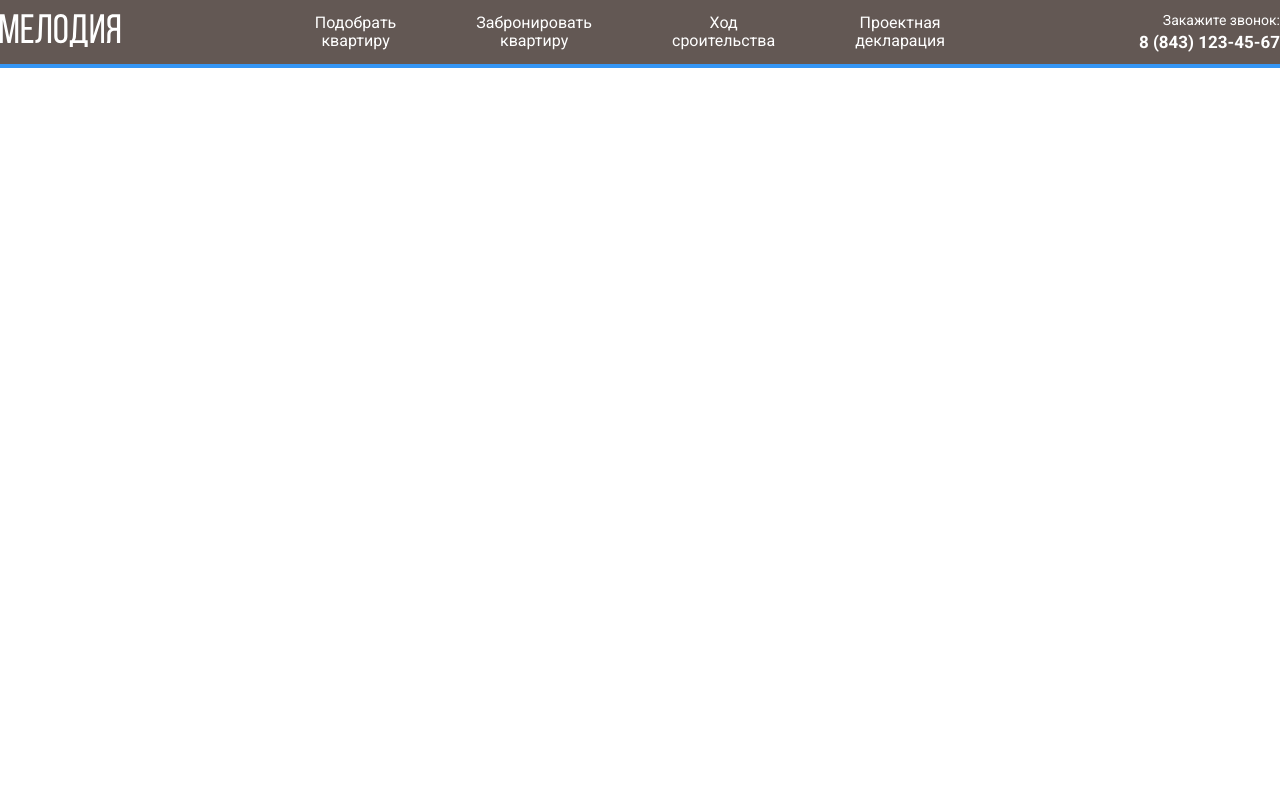
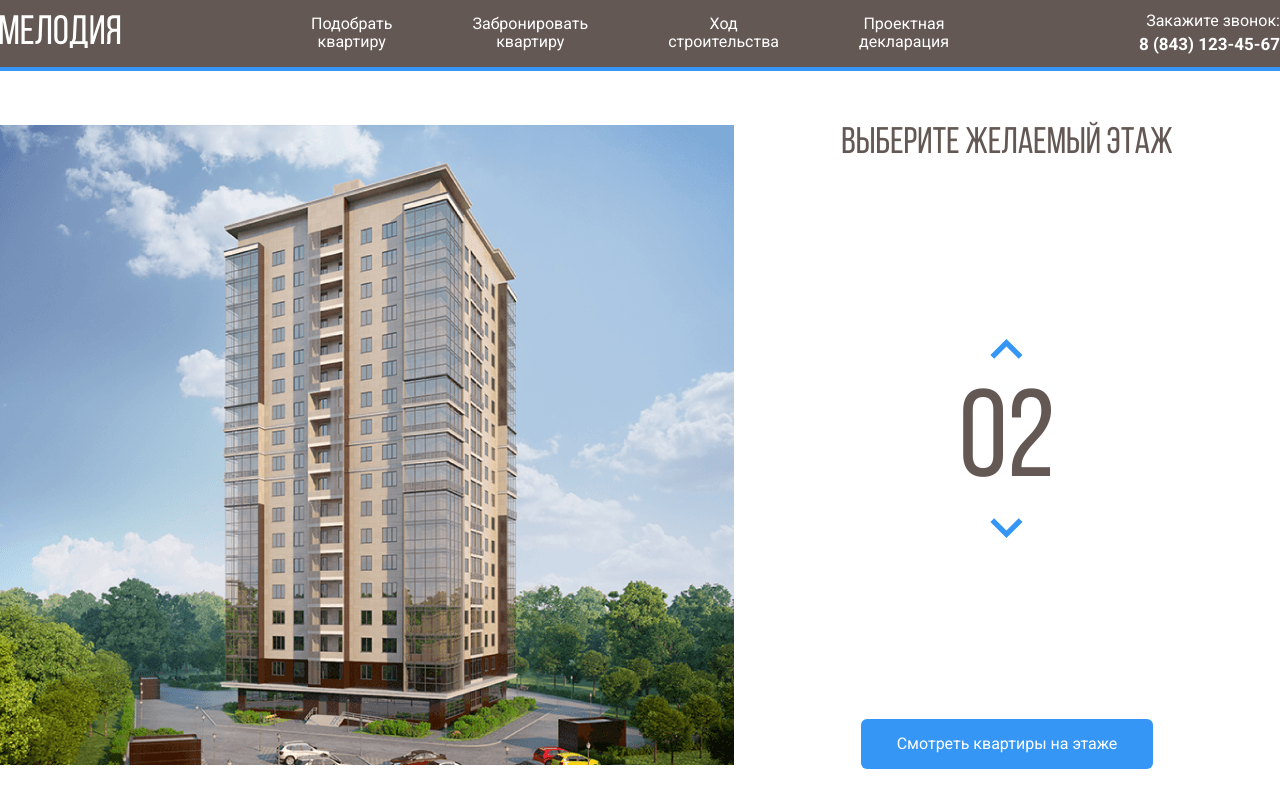
Before and after one commit to EgorShizo/melody, a plain HTML site: page index.html in a window 1280 px wide. Drawn offline with Linux system fonts and the light colour scheme.

Commit message:
Add files via upload

```diff
--- a/css/style.css
+++ b/css/style.css
@@ -1,61 +1,114 @@
-*{
+@font-face {
+    font-family: 'Bebas Neue';
+    src: url('../fonts/BebasNeueRegular.woff2') format('woff2'),
+        url('../fonts/BebasNeueRegular.woff') format('woff');
+    font-weight: normal;
+    font-style: normal;
+    font-display: swap;
+}
+* {
   box-sizing: border-box;
 }
-
-body{
-    font-family: 'Roboto', sans-serif;
+body {
+  font-family: "Roboto", sans-serif;
 }
-
-.header{
+.header {
   background-color: #635854;
   padding-top: 12px;
   padding-bottom: 12px;
   border-bottom: 4px solid #3596F5;
 }
-
-.navbar{
-    max-width: 1280px;
+.navbar {
+  width: 1280px;
   margin: auto;
-    display: flex;
-    justify-content: space-between;
+  display: flex; /* сделали блок гибким */
+  justify-content: space-between; /* расставили элементы по краям */
   align-items: center;
 }
-
-.navbar-menu{
+.navbar-menu {
   margin: 0;
   padding: 0;
   list-style: none;
   display: flex;
   text-align: center;
 }
-
-.navbar-item{
+.navbar-item {
   margin-left: 40px;
   margin-right: 40px;
 }
-
-.navbar-link{
+.navbar-link {
   text-decoration: none;
   color: #fff;
 }
-
-.navbar-contacts{
+.navbar-contacts {
   text-align: right;
 }
-
-.navbar-text{
+.navbar-text {
   display: block;
   color: #fff;
   margin-bottom: 4px;
-    font-size: 14px;
-    line-height: 16px;
 }
-
-.navbar-phone{
+.navbar-phone {
   font-weight: 700;
   font-size: 17px;
   line-height: 20px;
   text-decoration: none;
   color: #fff;
-
 }
+.main {
+  display: flex;
+  max-width: 1280px;
+  margin: auto;
+  padding-top: 54px;
+}
+.main-info {
+  flex-grow: 1;
+  text-align: center;
+  display: flex;
+  flex-direction: column;
+  align-items: center;
+  justify-content: space-between;
+}
+.home-image path{
+  opacity: 0;
+}
+.home-image path:hover{
+  opacity: 1;
+  cursor: pointer;
+}
+.counter-group {
+  display: flex;
+  flex-direction: column;
+  align-items: center;
+}
+.counter-button {
+  cursor: pointer;
+  background-color: #fff;
+  bordeR: none;
+  bottom: none;
+}
+.counter-arrow-down {
+  transform: rotateX(180deg);
+}
+.main-title {
+  margin: 0;
+  font-family: "Bebas Neue", sans-serif;
+  font-weight: normal;
+  font-size: 37px;
+  line-height: 37px;
+  color: #635854;
+}
+.counter {
+  font-family: "Bebas Neue", sans-serif;
+  color: #635854;
+  font-size: 124px;
+  margin-top: 10px;
+}
+.button-primary {
+  background: #3596F5;
+  border-radius: 6px;
+  color: #fff;
+  border: none;
+  padding: 16px 36px;
+  cursor: pointer;
+}
--- a/index.html
+++ b/index.html
@@ -8,36 +8,28 @@
   <link rel="preconnect" href="https://fonts.googleapis.com">
   <link rel="preconnect" href="https://fonts.gstatic.com" crossorigin>
   <link href="https://fonts.googleapis.com/css2?family=Roboto:wght@400;700&display=swap" rel="stylesheet">
-    <link rel="stylesheet" href="/css/normalize.css">
-    <link rel="stylesheet" href="/css/style.css">
+  <link rel="stylesheet" href="css/normalize.css">
+  <link rel="stylesheet" href="css/style.css">
 </head>
 <body>
   <header class="header">
     <div class="navbar">
-      <a href="./index.html" class="logo">
-        <img src="/img/logo.svg" alt="logo: ЖК Мелодия">
+      <a href="./index.html" class="logo-link">
+        <img src="img/logo.svg" alt="Logo: ЖК Мелодия">
       </a>
       <nav class="navbar-nav">
         <ul class="navbar-menu">
           <li class="navbar-item">
-            <a href="" class="navbar-link">
-              Подобрать <br> квартиру
-            </a>
+            <a href="#" class="navbar-link">Подобрать <br /> квартиру</a>
           </li>
           <li class="navbar-item">
-            <a href="" class="navbar-link">
-              Забронировать <br> квартиру
-            </a>
+            <a href="#" class="navbar-link">Забронировать <br /> квартиру</a>
           </li>
           <li class="navbar-item">
-            <a href="" class="navbar-link">
-              Ход <br> сроительства
-            </a>
+            <a href="#" class="navbar-link">Ход <br /> строительства</a>
           </li>
           <li class="navbar-item">
-            <a href="" class="navbar-link">
-              Проектная <br> декларация
-            </a>
+            <a href="#" class="navbar-link">Проектная <br /> декларация</a>
           </li>
         </ul>
       </nav>
@@ -45,12 +37,76 @@
         <span class="navbar-text">Закажите звонок:</span>
         <a class="navbar-phone" href="tel:+78431234567">8 (843) 123-45-67</a>
       </div>
-
+      <!-- /.navbar-contacts -->
     </div>
     <!-- /.navbar -->
-
   </header>
 
-
+  <main class="main">
+    <div class="main-image">
+      <svg
+        class="home-image"
+        width="734"
+        height="640"
+        viewBox="0 0 734 640" fill="none" xmlns="http://www.w3.org/2000/svg"
+        xmlns:xlink="http://www.w3.org/1999/xlink">
+        <rect width="734" height="640" fill="url(#pattern0)" />
+        <defs>
+          <pattern id="pattern0" patternContentUnits="objectBoundingBox" width="1" height="1">
+            <use xlink:href="#image0_1_86" transform="translate(-0.00408719) scale(0.0013624 0.0015625)" />
+          </pattern>
+          <image id="image0_1_86" width="740" height="640" xlink:href="img/home.png" />
+        </defs>
+        <path d="M222 531.874L442.8 539.959L512 526.113V548.045L443.5 567.954L222 556.837V531.874Z" fill="#3595F6"
+          fill-opacity="0.75" />
+        <path d="M223 530.863V505.597L443.3 508.932L513 505.597V525.81L443.7 538.949L223 530.863Z" fill="#3595F6"
+          fill-opacity="0.75" />
+        <path d="M223 504.587V479.32H444H513V502.565L445 509.64L223 504.587Z" fill="#3595F6" fill-opacity="0.75" />
+        <path d="M223 480.331V455.065L444.3 451.325L512 458.097V480.331H444" fill="#3595F6" fill-opacity="0.75" />
+        <path d="M223 454.054V427.777L444.5 424.442L513 435.559V457.086L444 450.315L223 454.054Z" fill="#3595F6"
+          fill-opacity="0.75" />
+        <path d="M222 426.767V402.814L443 390.383L514 413.628V435.155L443 422.724L222 426.767Z" fill="#3595F6"
+          fill-opacity="0.75" />
+        <path d="M222 404.532V379.266L444.2 362.793L514 391.697V412.617L443.7 390.686L222 404.532Z" fill="#3595F6"
+          fill-opacity="0.75" />
+        <path d="M222 379.266V354L444.5 333.484L514 370.473V391.394L442 362.388L222 379.266Z" fill="#3595F6"
+          fill-opacity="0.75" />
+        <path d="M222 352.989V328.734L445 303.771L514 348.239V370.17L444.7 331.766L222 352.989Z" fill="#3595F6"
+          fill-opacity="0.75" />
+        <path d="M222 327.723V303.467L444.5 274.462L514 326.005V346.925L443.7 304.175L222 327.723Z" fill="#3595F6"
+          fill-opacity="0.75" />
+        <path d="M221 303.467V279.212L443.3 245.86L514 305.792V325.702L444 274.462L221 303.467Z" fill="#3595F6"
+          fill-opacity="0.75" />
+        <path d="M222 278.201V253.946L443.2 218.573L513 283.254V304.478L444.3 245.557L222 278.201Z" fill="#3595F6"
+          fill-opacity="0.75" />
+        <path d="M222 253.946V228.679L444.3 190.275L513 261.323V282.244L444 217.562L222 253.946Z" fill="#3595F6"
+          fill-opacity="0.75" />
+        <path d="M222 227.669V202.402L442.8 158.237L513 238.078V261.02L444 186.94L222 227.669Z" fill="#3595F6"
+          fill-opacity="0.75" />
+        <path d="M223 203.413V178.147L443 129.636L513 215.541V238.786L442.3 158.641L223 203.413Z" fill="#3595F6"
+          fill-opacity="0.75" />
+        <path d="M222 178.147V152.881L441.8 100.327L513 193.61V216.552L443.3 129.333L222 178.147Z" fill="#3595F6"
+          fill-opacity="0.75" />
+        <path d="M222 152.881V126.604L444 69.3L513 172.083V193.307L443.7 100.63L222 152.881Z" fill="#3595F6"
+          fill-opacity="0.75" />
+      </svg>
+    </div>
+    <!-- /.main-image-->
+    <div class="main-info">
+      <h2 class="main-title">Выберите желаемый этаж</h2>
+      <div class="counter-group">
+        <button class="counter-button counter-up">
+          <img src="img/arrow.svg" alt="arrow-up" class="counter-arrow counter-arrow-up">
+        </button>
+        <span class="counter">02</span>
+        <button class="counter-button counter-down">
+          <img src="img/arrow.svg" alt="arrow-up" class="counter-arrow counter-arrow-down">
+        </button>
+      </div>
+      <!-- ./counter-group -->
+      <button class="button button-primary">Смотреть квартиры на этаже</button>
+    </div>
+    <!-- /.main-info -->
+  </main>
 </body>
 </html>
```
Also changed, not shown: fonts/BebasNeueRegular.woff (added), fonts/BebasNeueRegular.woff2 (added), img/Group 3.svg (added), img/arrow.svg (added), img/home.png (added). Lines whose indentation alone changed are shown as unchanged.
